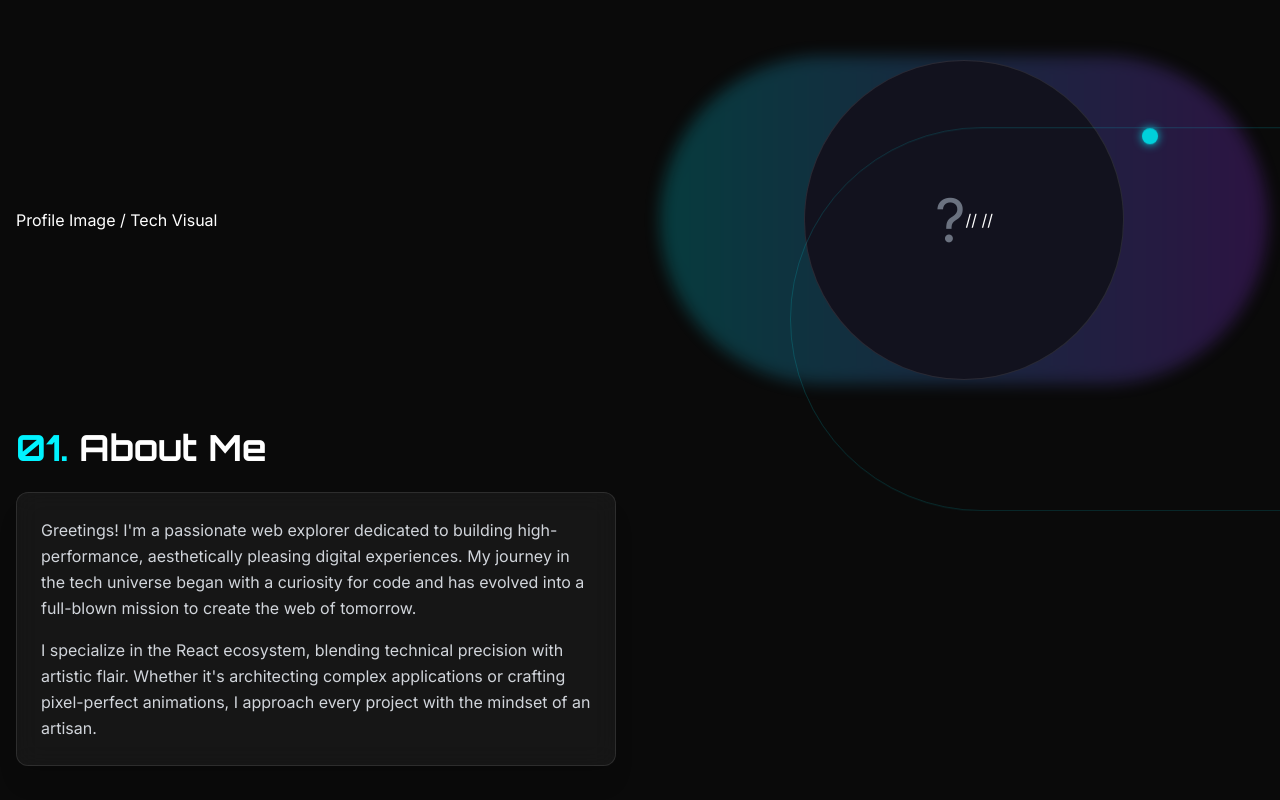
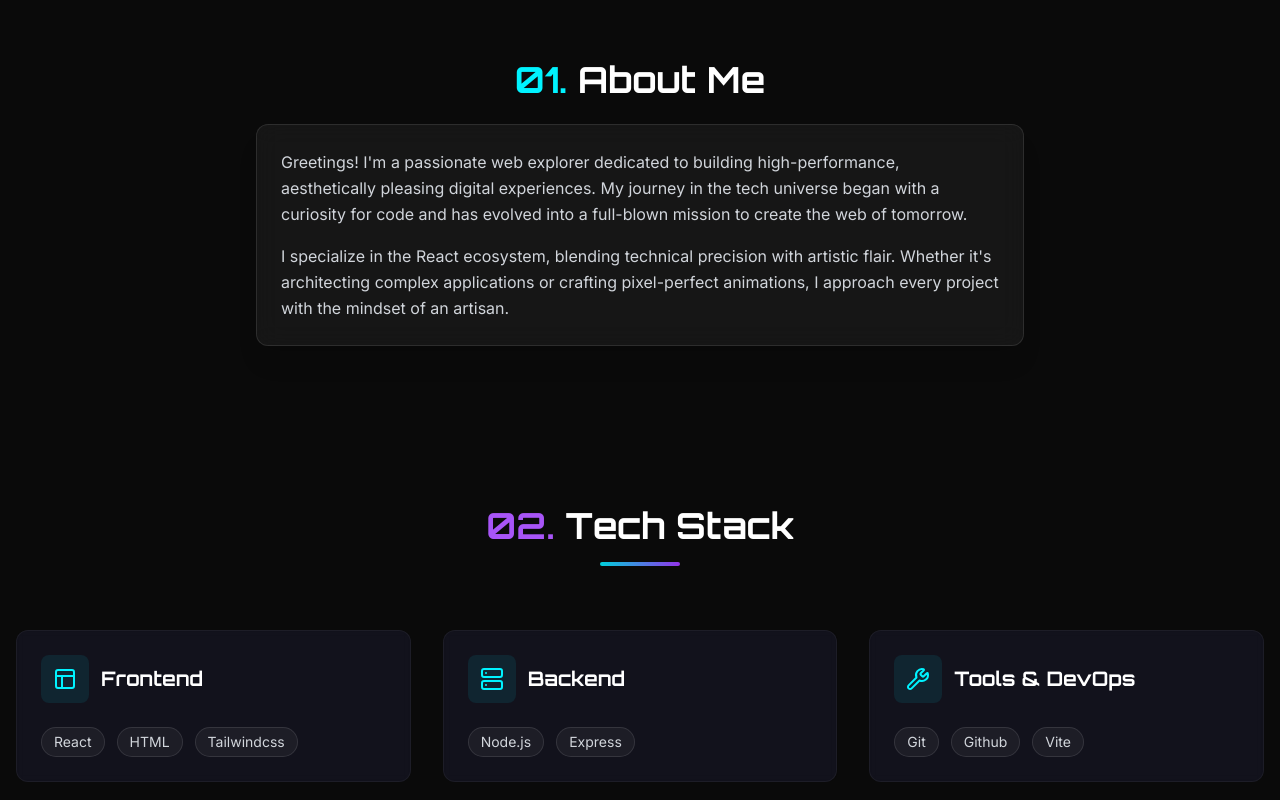
Before and after one commit to Sujal-thool/portfolio, a React (Vite) app: page / in a window 1280 px wide. Shown: the part 820-1620 px from the top of the page. Built offline with nearby package versions, Linux system fonts and the light colour scheme.

Commit message:
reoved space for profile

```diff
--- a/src/sections/About.jsx
+++ b/src/sections/About.jsx
@@ -10,38 +10,20 @@ const About = () => {
                     whileInView={{ opacity: 1, y: 0 }}
                     viewport={{ once: true }}
                     transition={{ duration: 0.6 }}
-                    className="grid md:grid-cols-2 gap-12 items-center"
+                    className="max-w-3xl mx-auto space-y-6"
                 >
-
-                    Profile Image / Tech Visual
-                    <div className="relative group">
-                        <div className="absolute -inset-1 bg-gradient-to-r from-primary-500 to-secondary-500 rounded-full blur opacity-25 group-hover:opacity-75 transition duration-1000 group-hover:duration-200"></div>
-                        <div className="relative w-64 h-64 mx-auto md:w-80 md:h-80 rounded-full bg-space-900 border border-white/10 overflow-hidden flex items-center justify-center">
-                            <span className="text-gray-500 text-6xl">?</span>
-                          //  {/* Replace with actual image later */}
-                           // {/* <img src="/path/to/profile.jpg" alt="Profile" className="w-full h-full object-cover" /> */}
-                        </div>
-
-
-                        {/* Orbiting elements decoration */}
-                        <div className="absolute top-1/2 left-1/2 -translate-x-1/2 -translate-y-1/2 w-[120%] h-[120%] border border-primary-500/20 rounded-full animate-spin-slow pointer-events-none">
-                            <div className="absolute top-0 left-1/2 -translate-x-1/2 w-4 h-4 bg-primary-500 rounded-full shadow-[0_0_10px_theme('colors.primary.500')]"></div>
-                        </div>
-                    </div>
-
-                    <div className="space-y-6">
-                        <h2 className="text-3xl md:text-4xl font-bold font-display text-white">
+                    <h2 className="text-3xl md:text-4xl font-bold font-display text-white text-center">
                         <span className="text-primary-400">01.</span> About Me
                     </h2>
                     <Card>
-                            <p className="text-gray-300 leading-relaxed mb-4">
+                        <p className="text-gray-300 leading-relaxed mb-4 text-center md:text-left">
                             Greetings! I'm a passionate web explorer dedicated to building high-performance, aesthetically pleasing digital experiences. My journey in the tech universe began with a curiosity for code and has evolved into a full-blown mission to create the web of tomorrow.
                         </p>
-                            <p className="text-gray-300 leading-relaxed">
+                        <p className="text-gray-300 leading-relaxed text-center md:text-left">
                             I specialize in the React ecosystem, blending technical precision with artistic flair. Whether it's architecting complex applications or crafting pixel-perfect animations, I approach every project with the mindset of an artisan.
                         </p>
                     </Card>
-                    </div>
+
                 </motion.div>
             </div>
         </section>
```
Lines whose indentation alone changed are shown as unchanged.
